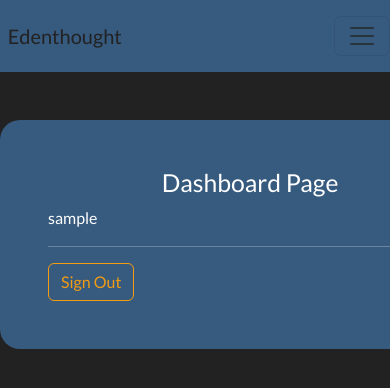
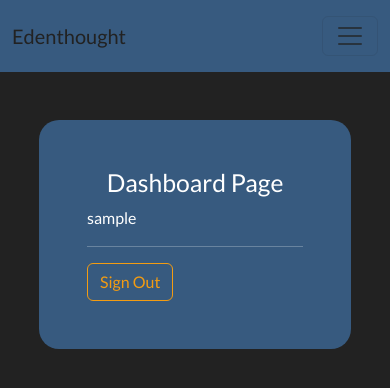
Before and after one commit to balfordmdiaz/edenthought-app, a Django app: page /dashboard in a window 390 px wide; the page is wider, and only the part inside the window is pictured. Shown: the top 388 px of that part. Run offline with Django 5.2, Linux system fonts and the light colour scheme; the visitor is signed in with stand-in values (Sample User, id 1).

Commit message:
fix the responsiveness

```diff
--- a/journal/templates/journal/navbar.html
+++ b/journal/templates/journal/navbar.html
@@ -3,7 +3,6 @@
 <!DOCTYPE html>
 
 <html lang="en">
-
 <head>
     <meta charset="utf-8" />
     <meta name="viewport" content="width-device-width, initial-scale=1, maximum-scale=1"/>
@@ -13,60 +12,33 @@
     <title>Edenthought</title>
 </head>
 
-
 <nav class="navbar navbar-expand-lg bg-primary" data-bs-theme="dark">
-  <a class="navbar-brand main-heading" href={% url "dashboard" %}>
-    &nbsp; Edenthought
-  </a>
-
-
-  <button
-    class="navbar-toggler"
-    type="button"
-    data-toggle="collapse"
-    data-target="#navbarNavDropdown"
-    aria-controls="navbarNavDropdown"
-    aria-expanded="false"
-    aria-label="Toggle navigation"
-  >
-    <span class="navbar-toggler-icon"></span>
-
-  </button>
-
-  <div class="collapse navbar-collapse text-center" id="navbarNavDropdown">
-    <ul class="navbar-nav ml-auto">
-      &nbsp;     &nbsp;     &nbsp;
-
-      <li class="nav-link">
-        <a class="nav-link" type="button"  href="{% url "dashboard" %}">Dashboard</a>
-      </li>
-
-      &nbsp;     &nbsp;     &nbsp;
-
-      <li class="nav-link">
-        <a class="nav-link" type="button"  href="{% url "create-thought" %}">Create thought</a>
-      </li>
-
-      &nbsp;     &nbsp;     &nbsp;
-
-      <li class="nav-link">
-        <a class="nav-link" type="button"  href="{% url "my-thoughts" %}">My thoughts</a>
-      </li>
-
-      &nbsp;     &nbsp;     &nbsp;
-
+  <div class="container-fluid">
+    <a class="navbar-brand" href="{% url "dashboard" %}">Edenthought</a>
+    <button class="navbar-toggler" type="button" data-bs-toggle="collapse" data-bs-target="#navbarColor01" aria-controls="navbarColor01" aria-expanded="false" aria-label="Toggle navigation">
+      <span class="navbar-toggler-icon"></span>
+    </button>
+    <div class="collapse navbar-collapse" id="navbarColor01">
+      <ul class="navbar-nav me-auto">
+        <li class="nav-item">
+          <a class="nav-link" href="{% url "dashboard" %}">Dashboard</a>
+        </li>
+        <li class="nav-item">
+          <a class="nav-link" href="{% url "create-thought" %}">Create thought</a>
+        </li>
+        <li class="nav-item">
+          <a class="nav-link" href="{% url "my-thoughts" %}">My thoughts</a>
+        </li>
       </ul>
+    </div>
   </div>
 </nav>
 
 <body>
-
   <br>
   <br>
 
   {% block content %}{% endblock content %}
-
-
 </body>
 
 <script src="https://code.jquery.com/jquery-3.3.1.min.js"  crossorigin="anonymous"></script>
--- a/static/css/styles.css
+++ b/static/css/styles.css
@@ -1,7 +1,40 @@
 
 .form-layout {
     border-radius: 20px;
-    width: 500px;
+    width: 100%; /* Full width on small screens */
+    max-width: 500px; /* Limit max width to 500px on larger screens */
+    margin: 0 auto; /* Center the div horizontally */
+}
+
+/* Responsive adjustments for tablets and larger screens */
+@media (min-width: 375px) {
+    .form-layout {
+        width: 80%; /* Reduce width on tablets */
+    }
+}
+
+@media (min-width: 430px) {
+    .form-layout {
+        width: 80%; /* Reduce width on tablets */
+    }
+}
+
+@media (min-width: 768px) {
+    .form-layout {
+        width: 80%; /* Reduce width on tablets */
+    }
+}
+
+@media (min-width: 992px) {
+    .form-layout {
+        width: 60%; /* Narrower width on larger screens */
+    }
+}
+
+@media (min-width: 1200px) {
+    .form-layout {
+        width: 500px; /* Maintain max width of 500px on large screens */
+    }
 }
 
 .message-text{
```
Also changed, not shown: journal/templates/journal/index_navbar.html (+7 -31 lines).
